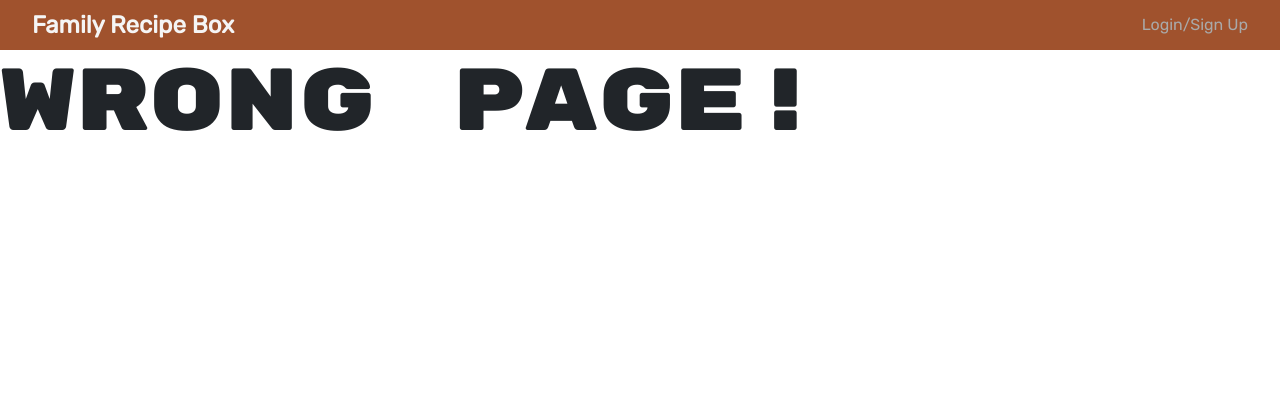
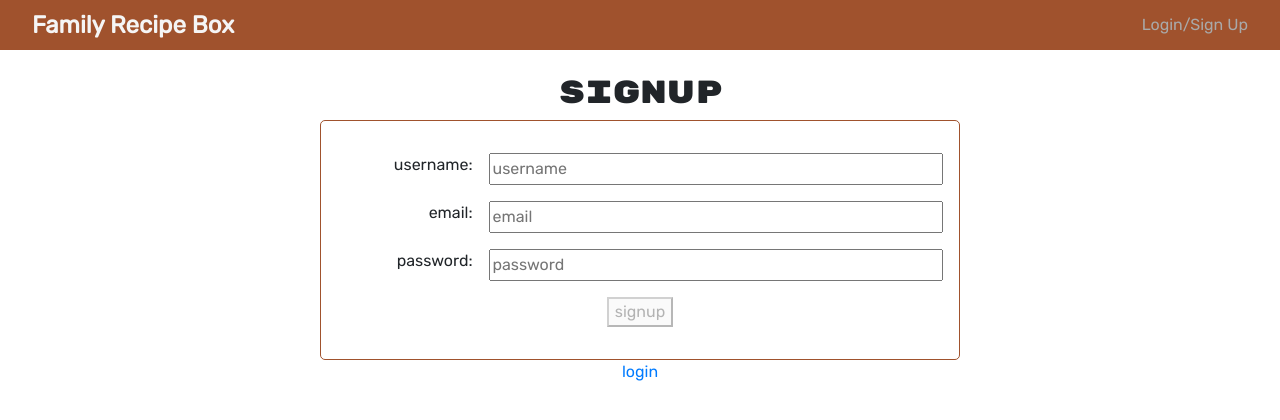
Before and after one commit to hvansalisbury/Family-Recipe-Box, a React (Create React App) app in the folder client/: page /signup in a window 1280 px wide. Shown: the top 420 px of the page. Built offline with nearby package versions, Linux system fonts and the light colour scheme.

Commit message:
started signup

```diff
--- a/client/src/App.js
+++ b/client/src/App.js
@@ -12,6 +12,7 @@ import Landing from './pages/Landing';
 import SavedBooks from './pages/SavedBooks';
 import Navbar from './components/Navbar';
 import Login from './pages/Login';
+import Signup from './pages/Signup';
 
 // Construct our main GraphQL API endpoint
 const httpLink = createHttpLink({
@@ -57,6 +58,10 @@ function App() {
               element={<Login />}
             />
             <Route
+              path="/signup"
+              element={<Signup />}
+            />
+            <Route
               path='*'
               element={<h1 className="display-2">Wrong page!</h1>}
             />
--- a/client/src/assets/css/login.css
+++ b/client/src/assets/css/login.css
@@ -15,6 +15,10 @@
 .form-line {
   display: flex;
   margin-bottom: 1rem;
+}
+
+.form-line:first-of-type{
+  margin-top: 1rem;
 }
 
 .form-line label {
--- /dev/null
+++ b/client/src/pages/Signup.js
@@ -0,0 +1,169 @@
+import React, { useState, useEffect } from 'react';
+
+import { useMutation } from '@apollo/client';
+import { ADD_USER } from '../utils/mutations';
+import validateEmail from '../utils/validateEmail';
+import '../assets/css/login.css'
+
+import Auth from '../utils/auth';
+
+const Signup = (props) => {
+  const [userFormData, setUserFormData] = useState({ username: '', email: '', password: '' });
+  const [validated] = useState(false);
+  const [showAlert, setShowAlert] = useState(false);
+  const [addUser, { error }] = useMutation(ADD_USER);
+
+  const [username, setUsername] = useState('');
+  const [email, setEmail] = useState('');
+  const [password, setPassword] = useState('');
+
+  const [errorMessage, setErrorMessage] = useState('');
+
+  const handleChange = (e) => {
+    const { target } = e;
+    const inputType = target.name;
+    const inputValue = target.value;
+
+    if (inputType === 'email') {
+      setEmail(inputValue);
+    } else if (inputType === 'username') {
+      setUsername(inputValue);
+    } else {
+      setPassword(inputValue);
+    };
+
+    setUserFormData({ ...userFormData, [inputType]: inputValue });
+  };
+
+  const handleBlur = (e) => {
+    const { target } = e;
+    const inputType = target.name;
+    const inputValue = target.value;
+
+    inputValue === ''
+      ? setErrorMessage(`${inputType} is required!`)
+      : setErrorMessage('')
+    // ternary operator to set error message if email is invalid
+    if (inputType === 'email') {
+      !validateEmail(email)
+        ? setErrorMessage(`${inputType} is invalid!`)
+        : setErrorMessage('')
+    };
+  };
+
+  useEffect(() => {
+    if (error) {
+      setShowAlert(true);
+    } else {
+      setShowAlert(false);
+    }
+  }, [error]);
+
+  const handleFormSubmit = async (event) => {
+    event.preventDefault();
+
+    const form = event.currentTarget;
+    if (form.checkValidity() === false) {
+      event.preventDefault();
+      event.stopPropagation();
+    }
+    console.log(userFormData);
+    try {
+      const { data } = await addUser({
+        variables: { ...userFormData },
+      });
+      console.log(data)
+      Auth.login(data.addUser.token);
+    } catch (err) {
+      setErrorMessage('Unable to sign up. Please try again.')
+      console.error(err);
+    }
+
+    // clear form values
+    setUserFormData({
+      username: '',
+      email: '',
+      password: '',
+    });
+  };
+
+  return (
+    <>
+      <section className='login-section'>
+        <h2>Signup</h2>
+        <form className='form' noValidate validated={validated} onSubmit={handleFormSubmit}>
+          {errorMessage && (
+            <div
+              id='error-message'
+              className="error-message"
+              role='alert'
+              dismissible
+              onClose={() => setShowAlert(false)}
+              show={showAlert}
+              variant='danger'
+            >
+              {errorMessage}
+            </div>
+          )}
+          <div className="form-line">
+            <label for="username">username: </label>
+            <input
+              placeholder='username'
+              name="username"
+              required
+              type="text"
+              value={username}
+              className='username-input'
+              onChange={handleChange}
+              onBlur={handleBlur}
+            />
+          </div>
+          <div className="form-line">
+            <label for="email">email: </label>
+            <input
+              placeholder='email'
+              name="email"
+              required
+              type="email"
+              value={email}
+              className='email-input'
+              onChange={handleChange}
+              onBlur={handleBlur}
+            />
+          </div>
+          <div className='form-line'>
+            <label for='password'>password: </label>
+            <input
+              placeholder='password'
+              name='password'
+              required
+              type='password'
+              value={password}
+              className='password-input'
+              onChange={handleChange}
+              onBlur={handleBlur}
+            />
+          </div>
+          <div className='form-line'>
+            <div className='center-btn'>
+              <button
+                // disabled
+                type='submit'
+                {...userFormData.email && userFormData.password ? { disabled: false } : { disabled: true }}
+              >
+                signup
+              </button>
+            </div>
+          </div>
+        </form>
+        <div>
+          <a className='signup-link' href='/login'>
+            login
+          </a>
+        </div>
+      </section>
+    </>
+  );
+};
+
+export default Signup;
```
